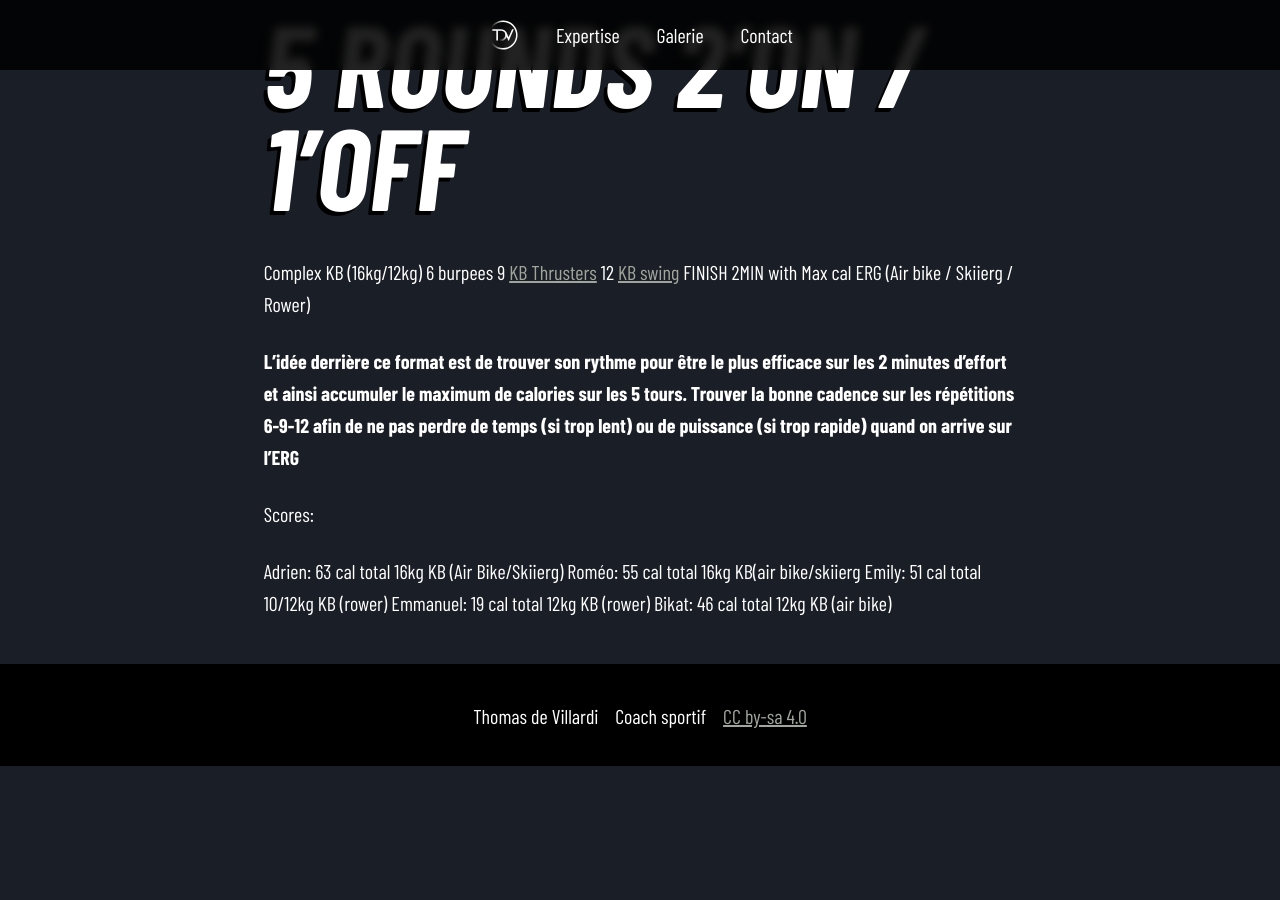
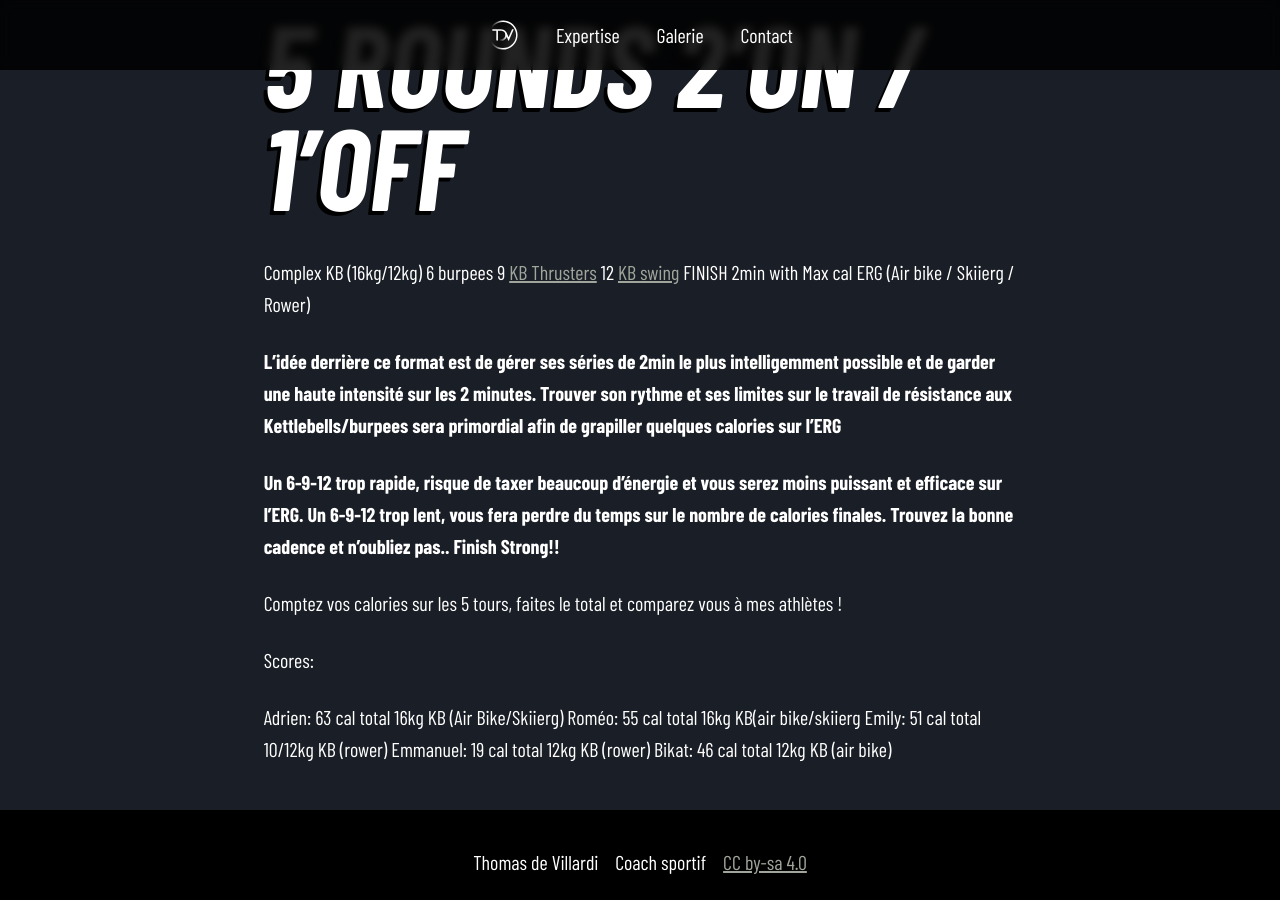
Before and after one commit to odevillardi/tdv, a Jekyll site: the page built from _posts/2022-12-28-01-finish-strong.md, in a window 1280 px wide and 900 px high, scrolled down 1672 px. Built offline with Jekyll 4.4.1, drawn with Linux system fonts in a browser that asks for light colours; a script that is not in the unit is left out; before the commit the page ends 2438 px from its top, so only the background shows below that.

Commit message:
Update Journal “2022-12-28-01-finish-strong”

```diff
--- a/_posts/2022-12-28-01-finish-strong.md
+++ b/_posts/2022-12-28-01-finish-strong.md
@@ -9,14 +9,12 @@ duration: 30 min
 
 3 ROUNDS
 
-- 8 [Push up to Pike](https://www.youtube.com/watch?v=gxf460U591I&t=29s)
-- 8 [High to low plank](https://www.youtube.com/watch?v=jdnPcOf4YOA)
-- 8 [Superman swimmer kicks](https://www.youtube.com/watch?v=giIrfytRWIQ)
-- 8 [Side plank rotation](https://www.youtube.com/watch?v=RXlHKL_NEN8)
-- 8 [SL Glute bridge](https://www.youtube.com/watch?v=AVAXhy6pl7o)
-- 5-5-5 Lunges (Forward/Side/Backward)
-
-
+* 8 [Push up to Pike](https://www.youtube.com/watch?v=gxf460U591I&t=29s)
+* 8 [High to low plank](https://www.youtube.com/watch?v=jdnPcOf4YOA)
+* 8 [Superman swimmer kicks](https://www.youtube.com/watch?v=giIrfytRWIQ)
+* 8 [Side plank rotation](https://www.youtube.com/watch?v=RXlHKL_NEN8)
+* 8 [SL Glute bridge](https://www.youtube.com/watch?v=AVAXhy6pl7o)
+* 5-5-5 Lunges (Forward/Side/Backward)
 
 ## 5 ROUNDS 2'ON / 1'OFF
 
@@ -24,11 +22,13 @@ Complex KB (16kg/12kg)
 6 burpees
 9 [KB Thrusters](https://www.youtube.com/watch?v=ktDIi7qBHHM)
 12 [KB swing](https://www.youtube.com/watch?v=KkYOW3jDhoM)
-FINISH 2MIN with Max cal ERG (Air bike / Skiierg / Rower)
+FINISH 2min with Max cal ERG (Air bike / Skiierg / Rower)
 
-**L'idée derrière ce format est de trouver son rythme pour être le plus efficace sur les 2 minutes d'effort et ainsi accumuler le maximum de calories sur les 5 tours. Trouver la bonne cadence sur les répétitions 6-9-12 afin de ne pas perdre de temps (si trop lent) ou de puissance (si trop rapide) quand on arrive sur l'ERG**
+**L'idée derrière ce format est de gérer ses séries de 2min le plus intelligemment possible et de garder une haute intensité sur les 2 minutes. Trouver son rythme et ses limites sur le travail de résistance aux Kettlebells/burpees sera primordial afin de grapiller quelques calories sur l'ERG**
 
+**Un 6-9-12 trop rapide, risque de taxer beaucoup d'énergie et vous serez moins puissant et efficace sur l'ERG. Un 6-9-12 trop lent, vous fera perdre du temps sur le nombre de calories finales.** **Trouvez la bonne cadence et n'oubliez pas.. Finish Strong!!**
 
+Comptez vos calories sur les 5 tours, faites le total et comparez vous à mes athlètes !
 
 Scores:
 
```
